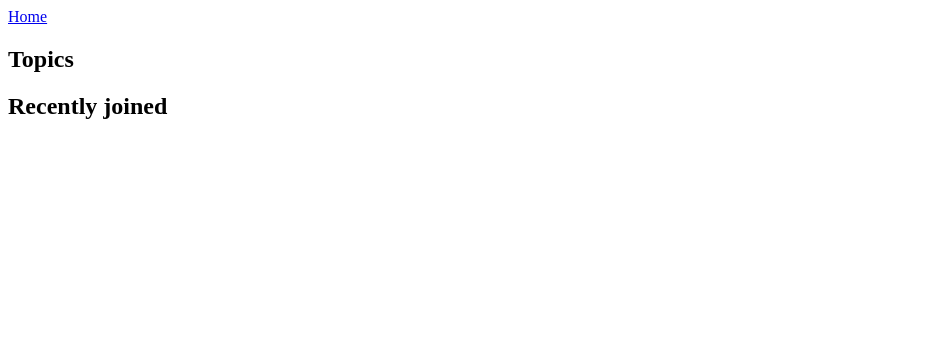
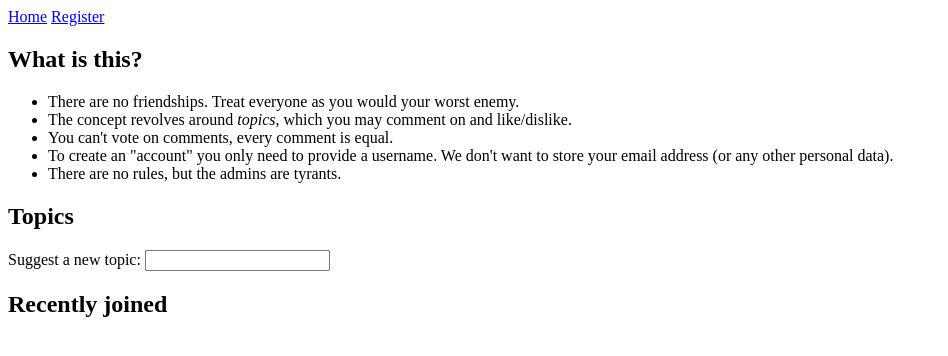
Before and after one commit to Andriamanitra/asome, a Django app: page / in a window 1280 px wide. Shown: the top 356 px of the page, without its empty margins (0-948 px from the left). Run offline with Django 4.2, Linux system fonts and the light colour scheme; data that the repository does not hold is empty.

Commit message:
implement forms to create users and post topics and comments

```diff
--- /dev/null
+++ b/asome/forms.py
@@ -0,0 +1,11 @@
+import uuid
+from django import forms
+
+
+class UserForm(forms.Form):
+    username = forms.CharField(label="Username", min_length=3, max_length=29)
+    secret = forms.UUIDField(initial=uuid.uuid4, widget=forms.HiddenInput())
+
+
+class TopicForm(forms.Form):
+    name = forms.CharField(label="Suggest a new topic", max_length=97)
--- a/asome/templates/asome/base.html
+++ b/asome/templates/asome/base.html
@@ -1,12 +1,29 @@
+<!DOCTYPE html>
 <html>
 <head>
+    <meta charset="utf-8">
+    <meta name="viewport" content="width=device-width, initial-scale=1">
     <title>asome</title>
 </head>
 <body>
 <header>
     <a href={% url 'asome:index' %} class="header-link">Home</a>
+    <a href={% url 'asome:register' %} class="header-link">Register</a>
 </header>
 {% block content %}
 {% endblock %}
+<script>
+function onFormData(event) {
+    const username = window.localStorage.getItem("username")
+    const secret = window.localStorage.getItem("secret")
+    if (username && secret) {
+        event.formData.append("username", username)
+        event.formData.append("secret", secret)
+    }
+}
+for (let uform of document.getElementsByClassName("uform")) {
+    uform.addEventListener("formdata", onFormData)
+}
+</script>
 </body>
 </html>
--- a/asome/templates/asome/index.html
+++ b/asome/templates/asome/index.html
@@ -2,11 +2,24 @@
 {% load custom_tags %}
 
 {% block content %}
+<h2>What is this?</h2>
+<ul>
+<li>There are no friendships. Treat everyone as you would your worst enemy.</li>
+<li>The concept revolves around <i>topics</i>, which you may comment on and like/dislike.</li>
+<li>You can't vote on comments, every comment is equal.</li>
+<li>To create an "account" you only need to provide a username. We don't want to store your email address (or any other personal data).</li>
+<li>There are no rules, but the admins are tyrants.</li>
+</ul>
+
 <h2>Topics</h2>
 <div class="front-page-topics">
 {% for topic in topics %}
     {% topic_link topic %}
 {% endfor %}
+<form method="POST" action={% url 'asome:add_topic' %}>
+    {% csrf_token %}
+    {{ topic_form }}
+</form>
 </div>
 
 
--- a/asome/urls.py
+++ b/asome/urls.py
@@ -5,6 +5,11 @@ app_name = "asome"
 
 urlpatterns = [
     path("", views.index, name="index"),
+    path("t", views.add_topic, name="add_topic"),
     path("t/<str:topic_name>", views.topic, name="topic"),
+    path("t/<str:topic_name>/like", views.like_topic, name="like_topic"),
+    path("t/<str:topic_name>/dislike", views.dislike_topic, name="dislike_topic"),
+    path("t/<str:topic_name>/comment", views.post_comment, name="post_comment"),
     path("u/<str:username>", views.user, name="user"),
+    path("register", views.register, name="register"),
 ]
--- a/asome/views.py
+++ b/asome/views.py
@@ -1,12 +1,16 @@
+from typing import Optional
 from django.shortcuts import render, get_object_or_404
+from django.http import HttpResponse
 
-from asome.models import Topic, User
+from asome.models import Topic, User, Comment
+from asome.forms import UserForm, TopicForm
 
 
 def index(request):
     ctx = {
         "topics": Topic.objects.all(),
-        "recently_joined_users": User.objects.order_by("-date")[:5]
+        "recently_joined_users": User.objects.order_by("-date")[:5],
+        "topic_form": TopicForm()
     }
     return render(request, "asome/index.html", ctx)
 
@@ -19,9 +23,91 @@ def topic(request, topic_name):
     return render(request, "asome/topic.html", ctx)
 
 
+def like_topic(request, topic_name):
+    liked_topic = get_object_or_404(Topic, name=topic_name)
+    user = valid_user(request)
+    if user is None:
+        return HttpResponse("Invalid user credentials", status=401)
+    if user.likes.filter(pk=liked_topic.id).exists():
+        user.likes.remove(liked_topic)
+    else:
+        user.likes.add(liked_topic)
+    return topic(request, topic_name)
+
+
+def dislike_topic(request, topic_name):
+    disliked_topic = get_object_or_404(Topic, name=topic_name)
+    user = valid_user(request)
+    if user is None:
+        return HttpResponse("Invalid user credentials", status=401)
+    if user.dislikes.filter(pk=disliked_topic.id).exists():
+        user.dislikes.remove(disliked_topic)
+    else:
+        user.dislikes.add(disliked_topic)
+    return topic(request, topic_name)
+
+
 def user(request, username):
     user = get_object_or_404(User, name=username)
     ctx = {
         "user": user,
     }
     return render(request, "asome/user.html", ctx)
+
+
+def register(request):
+    if request.method == "POST":
+        form = UserForm(request.POST)
+        if form.is_valid():
+            data = form.cleaned_data
+            username = data["username"]
+            secret = data["secret"]
+            if User.objects.filter(name=username).exists():
+                return HttpResponse("an user with that username already exists")
+            new_user = User(name=username, secret=secret)
+            new_user.save()
+            ctx = {
+                "user": new_user
+            }
+            return render(request, "asome/welcome.html", ctx)
+        else:
+            return HttpResponse("registration unsuccessful")
+    ctx = {
+        "form": UserForm()
+    }
+    return render(request, "asome/register.html", ctx)
+
+
+def post_comment(request, topic_name):
+    commented_topic = get_object_or_404(Topic, name=topic_name)
+    user = valid_user(request)
+    if user is None:
+        return HttpResponse("Invalid user credentials", status=401)
+    comment = Comment(topic=commented_topic, submitter=user, content=request.POST["content"])
+    comment.save()
+    return topic(request, topic_name)
+
+
+def add_topic(request):
+    if request.method != "POST":
+        return HttpResponse("unsupported method (this end point only supports POST)")
+    form = TopicForm(request.POST)
+    if not form.is_valid():
+        return HttpResponse("unlucky")
+    topic_name = form.cleaned_data["name"]
+    new_topic = Topic(name=topic_name)
+    new_topic.save()
+    return topic(request, topic_name)
+
+
+def valid_user(request) -> Optional[User]:
+    form = UserForm(request.POST)
+    if not form.is_valid():
+        return None
+    data = form.cleaned_data
+    username = data["username"]
+    secret = data["secret"]
+    try:
+        return User.objects.get(name=username, secret=secret)
+    except User.DoesNotExist:
+        return None
```
Also changed, not shown: asome/models.py (+4 -3 lines), asome/templates/asome/register.html (added, +10 -0 lines), asome/templates/asome/topic.html (+21 -0 lines), asome/templates/asome/welcome.html (added, +13 -0 lines), asome/migrations/0001_initial.py, asome/migrations/0002_alter_topic_name_alter_user_dislikes_and_more.py (deleted), asome/migrations/0003_alter_comment_submitter_alter_comment_topic.py (deleted).
